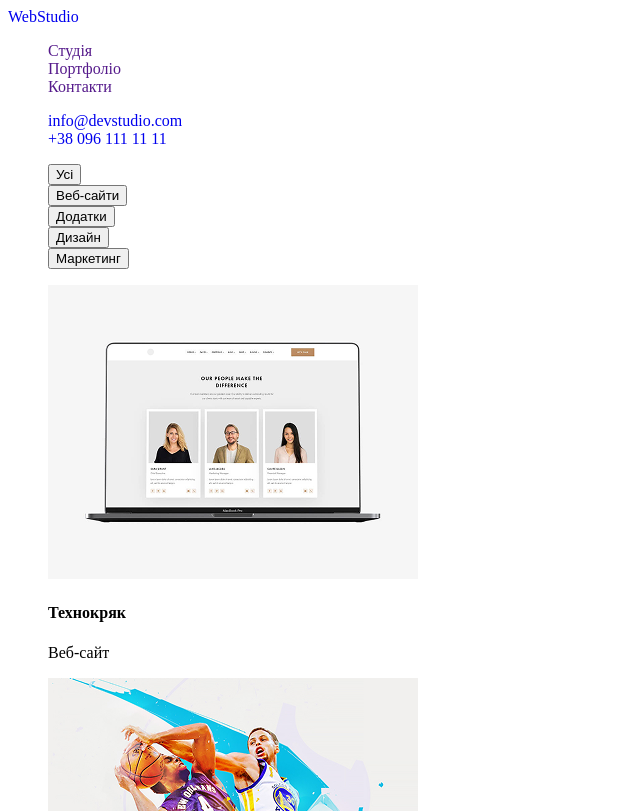
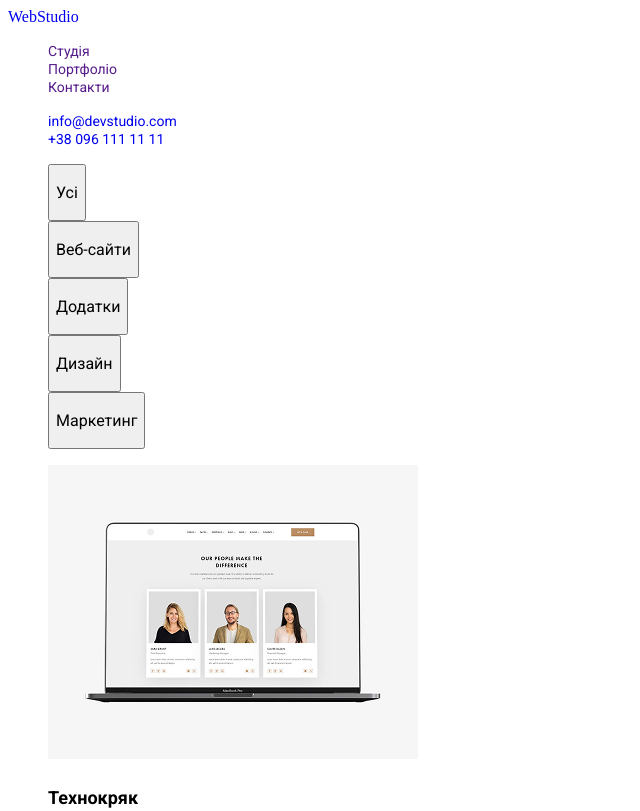
Before and after one commit to JuZO00/WebStudio-Portfolio, a plain HTML site: page index.html in a window 1280 px wide. Shown: the top 811 px of the page, without its empty margins (0-640 px from the left). Drawn offline with Linux system fonts and the light colour scheme; a web font is replaced by a local one.

Commit message:
WebStudio Portfolio
WebStudio Portfolio website

```diff
--- a/index.html
+++ b/index.html
@@ -4,6 +4,12 @@
     <meta charset="UTF-8" />
     <meta name="viewport" content="width=device-width, initial-scale=1.0" />
     <title>WebStudio</title>
+    <link rel="preconnect" href="https://fonts.googleapis.com" />
+    <link rel="preconnect" href="https://fonts.gstatic.com" crossorigin />
+    <link
+      href="https://fonts.googleapis.com/css2?family=Atkinson+Hyperlegible+Mono:ital,wght@0,200..800;1,200..800&family=Josefin+Sans:ital,wght@0,100..700;1,100..700&family=Josefin+Slab:ital,wght@0,100..700;1,100..700&family=Roboto:ital,wght@0,100..900;1,100..900&display=swap"
+      rel="stylesheet"
+    />
     <link rel="stylesheet" href="./style.css" />
   </head>
   <body>
@@ -11,12 +17,12 @@
       <a href="./index.html">WebStudio</a>
       <nav>
         <ul class="navigation">
-          <li><a href="">Студія</a></li>
+          <li><a href="" class="">Студія</a></li>
           <li><a href="">Портфоліо</a></li>
           <li><a href="">Контакти</a></li>
         </ul>
       </nav>
-      <ul>
+      <ul class="gmail-number">
         <li><a href="info@devstudio.com">info@devstudio.com</a></li>
         <li>
           <a href="+380961111111">+38 096 111 11 11</a>
@@ -26,17 +32,17 @@
     <main>
       <div>
         <nav>
-          <ul>
-            <li><button type="button">Усі</button></li>
-            <li><button type="button">Веб-сайти</button></li>
-            <li><button type="button">Додатки</button></li>
-            <li><button type="button">Дизайн</button></li>
-            <li><button type="button">Маркетинг</button></li>
+          <ul class="nav-button">
+            <li><button type="button"><p>Усі</p></button></li>
+            <li><button type="button"><p>Веб-сайти</p></button></li>
+            <li><button type="button"><p>Додатки</p></button></li>
+            <li><button type="button"><p>Дизайн</p></button></li>
+            <li><button type="button"><p>Маркетинг</p></button></li>
           </ul>
         </nav>
       </div>
-      <section>
-        <ul>
+      <section class="sec-all">
+        <ul class="project-nav">
           <li>
             <img src="./img/img.png" alt="Технокряк" />
             <h4>Технокряк</h4>
--- a/style.css
+++ b/style.css
@@ -15,3 +15,38 @@ a {
 footer > ul > li > p {
   color: var(--text-color);
 }
+.navigation > li > a {
+  font-family: "Roboto";
+  font-weight: medium;
+  font-size: 14px;
+}
+.gmail-number > li > a {
+  font-family: "Roboto";
+  font-weight: medium;
+  font-size: 14px;
+}
+.nav-button > li > button > p {
+  font-family: "Roboto";
+  font-weight: medium;
+  font-size: 16px;
+}
+h4 {
+  font-family: "Roboto";
+  font-weight: bold;
+  font-size: 18px;
+}
+.project-nav > li > p {
+  font-family: "Roboto";
+  font-weight: normal;
+  font-size: 16px;
+}
+.footer > ul > li > p {
+  font-family: "Roboto";
+  font-weight: normal;
+  font-size: 14px;
+}
+.footer > ul > li > a {
+  font-family: "Roboto";
+  font-weight: normal;
+  font-size: 14px;
+}
```
